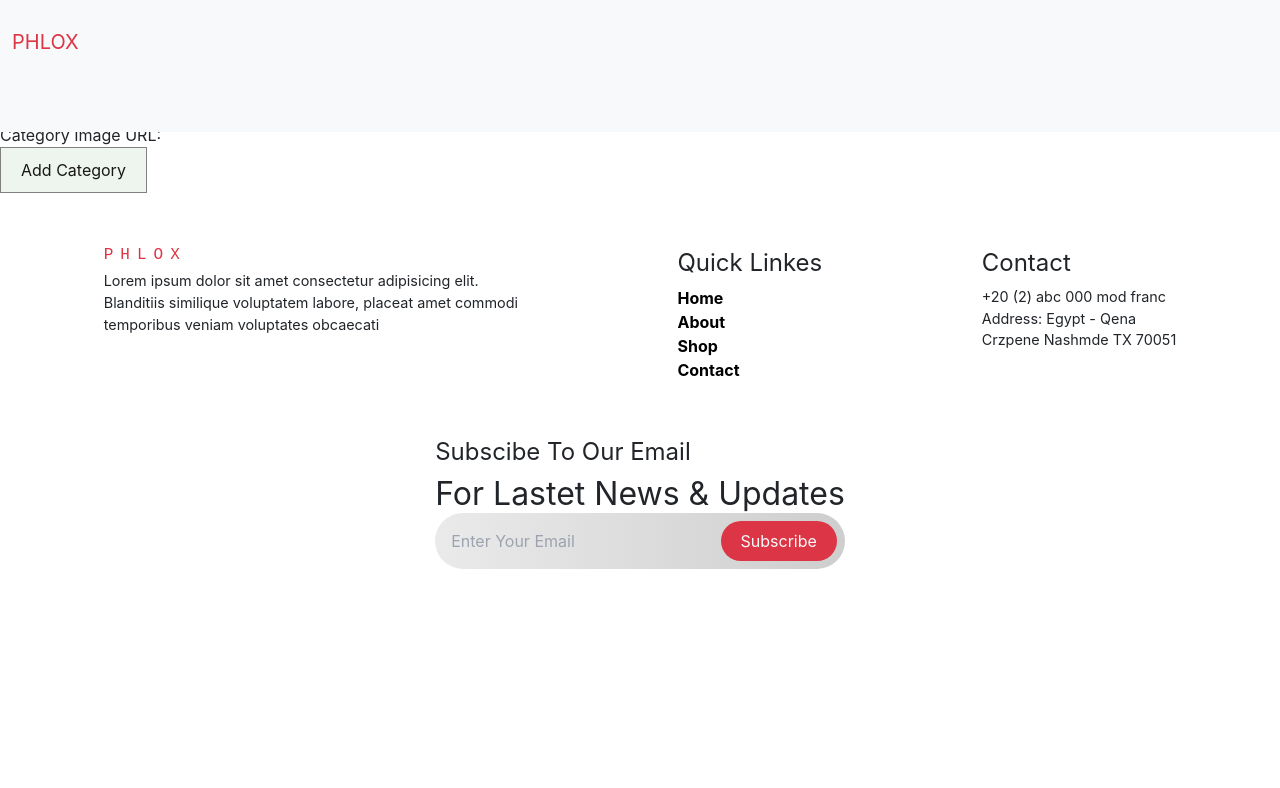
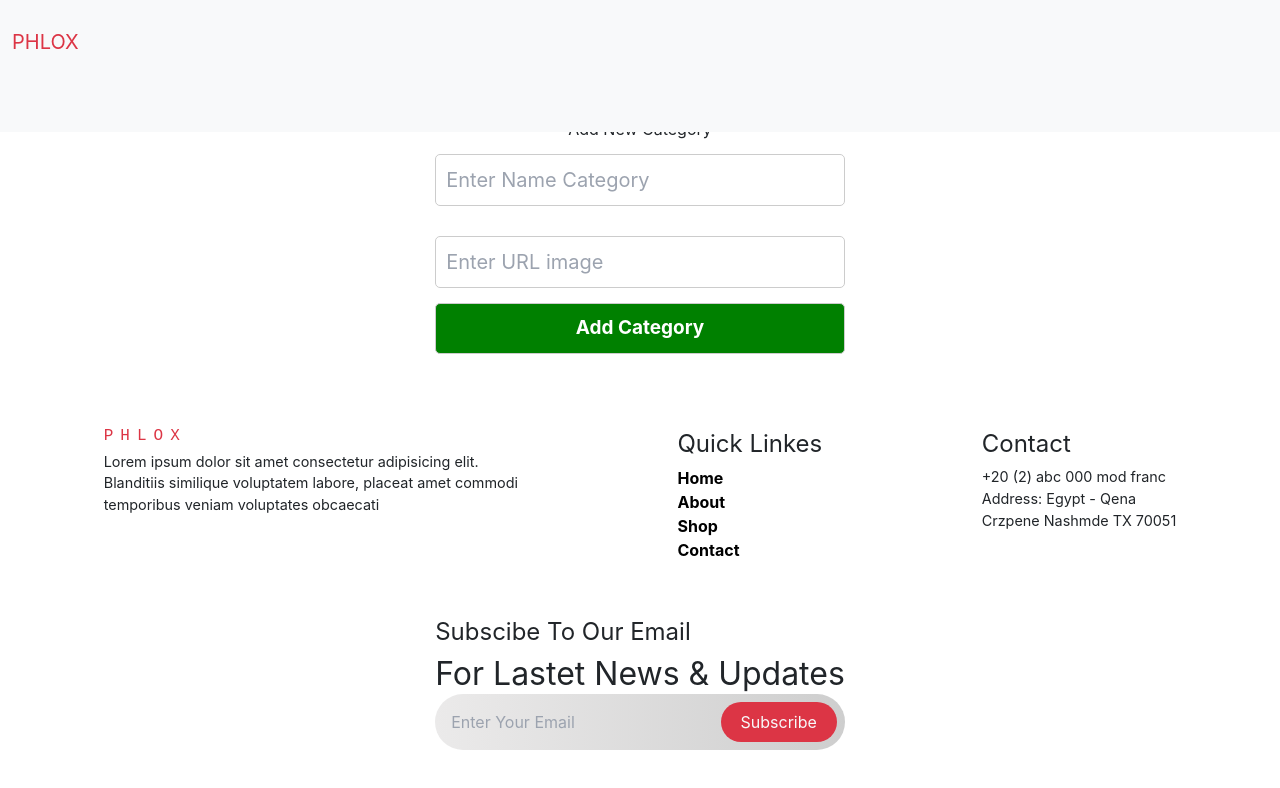
Before and after one commit to amedmohmed925/E-Commerce, a React (Vite) app in the folder E-Commerce-App/: page /addCategory in a window 1280 px wide. Shown: the top 788 px of the page. Built offline with nearby package versions, Linux system fonts and the light colour scheme; the HTML template or start-up script is replaced by a standard one.

Commit message:
Update Style Categories

```diff
--- a/E-Commerce-App/src/components/Categories/AddCategory.jsx
+++ b/E-Commerce-App/src/components/Categories/AddCategory.jsx
@@ -36,12 +36,13 @@ const AddCategory = () => {
   return (
     <>
     <Navbar />
-    <div className=''>
-      <h2 className=' py-10'>Add New Category</h2>
-      <form  onSubmit={handleSubmit}>
-        <div>
-          <label htmlFor="name">Category Name:</label>
+    <div className='AddCategory addProduct mainSection'>
+      <h2 >Add New Category</h2>
+      <form className='EditData dataCategory'  onSubmit={handleSubmit}>
+
           <input
+          className='inputEdit'
+          placeholder='Enter Name Category'
             type="text"
             id="name"
             name="name"
@@ -49,10 +50,11 @@ const AddCategory = () => {
             onChange={handleChange}
             required
           />
-        </div>
-        <div>
-          <label htmlFor="catImage">Category Image URL:</label>
+
           <input
+          className='inputEdit'
+          placeholder='Enter URL image'
+
             type="text"
             id="catImage"
             name="catImage"
@@ -60,13 +62,13 @@ const AddCategory = () => {
             onChange={handleChange}
             required
           />
-        </div>
-        <button type="submit">Add Category</button>
+
+        <button className='ptnSave ptnadd' type="submit">Add Category</button>
       </form>
-      {error && <div style={{ color: 'red' }}>{error}</div>}
-      {successMessage && <div style={{ color: 'green' }}>{successMessage}</div>}
+      {error && <div className='success' style={{ color: 'red' }}>{error}</div>}
+      {successMessage && <div className='success' style={{ color: 'green' }}>{successMessage}</div>}
+    </div>
       <Footer />
-    </div>
     </>
 
   );
--- a/E-Commerce-App/src/components/Categories/Categories.css
+++ b/E-Commerce-App/src/components/Categories/Categories.css
@@ -38,3 +38,15 @@ ul.mainCardsCategories{
     flex-wrap: wrap;
     justify-content: center;
 }
+.AddCategory{
+    margin-top: 100px;
+}
+.dataCategory{
+    display: flex;
+}
+.deleteSection{
+    margin-top: 100px;
+}
+.ptnCategoryEdit{
+    margin-left: inherit;
+}
--- a/E-Commerce-App/src/components/Categories/DeleteCategories.jsx
+++ b/E-Commerce-App/src/components/Categories/DeleteCategories.jsx
@@ -27,7 +27,7 @@ const Deletecategories = () => {
             <div className='deleteSection'>
                 <h2 className='titleSectionDelete'>Delete categories</h2>
                 <div >
-                <span>Are You Sure Delete This categories?</span>
+                <span>Are You Sure Delete This category?</span>
                <div className="ptns">
                  <button className="btn btn-danger" onClick={handleDeletecategories}>Delete</button>
                  <button className="btn btn-primary" onClick={dontDelete}>Cancel</button>
--- a/E-Commerce-App/src/components/Categories/EditCategories.jsx
+++ b/E-Commerce-App/src/components/Categories/EditCategories.jsx
@@ -61,21 +61,15 @@ const EditCategories = () => {
     <div>
             <Navbar />
             <div className='mainSection EditCat mt-7'>
-                <h2>Edit Product</h2>
+                <h2>Edit Category</h2>
                 <form className='EditData' onSubmit={handleSubmit}>
-                   <div>
-                    <label className='labelEdit' htmlFor="name">Name:</label>
+
                     <input className='inputEdit' placeholder='Name Category' type="text" id="name" name="name" value={Categories.name} onChange={handleInputChange} />
-                   </div>
-                   <div>
-                    <label className='labelEdit' htmlFor="catImage">Categories</label>
+
                     <input className='inputEdit' placeholder='URL Image' type="text" id="catImage" name="catImage" value={Categories.catImage} onChange={handleInputChange} />
-                   </div>
 
-                    <div>
-                        <button className='ptnSave' type="submit">Save Chenges</button>
+                        <button className='ptnSave ptnCategoryEdit' type="submit">Save Chenges</button>
                         {successMessage && <div className='success'  style={{ color: 'green', marginLeft: '165px'}}>{successMessage}</div>}
-                    </div>
 
                 </form>
             </div>
--- a/E-Commerce-App/src/components/HomePage/Navbar/Navbar.jsx
+++ b/E-Commerce-App/src/components/HomePage/Navbar/Navbar.jsx
@@ -57,6 +57,11 @@ const Navbar = ({ setShowCart, showCart, cartItems }) => {
             <li className="nav-item">
               <Link to={'/addproduct'} className="nav-link ptn-addProduct">
                 <i className="fa fa-plus"></i> Add Product
+              </Link>
+            </li>
+            <li className="nav-item">
+              <Link to={'/addCategory'} className="nav-link ">
+                <i className="fa fa-plus"></i> Add Category
               </Link>
             </li>
 
```
